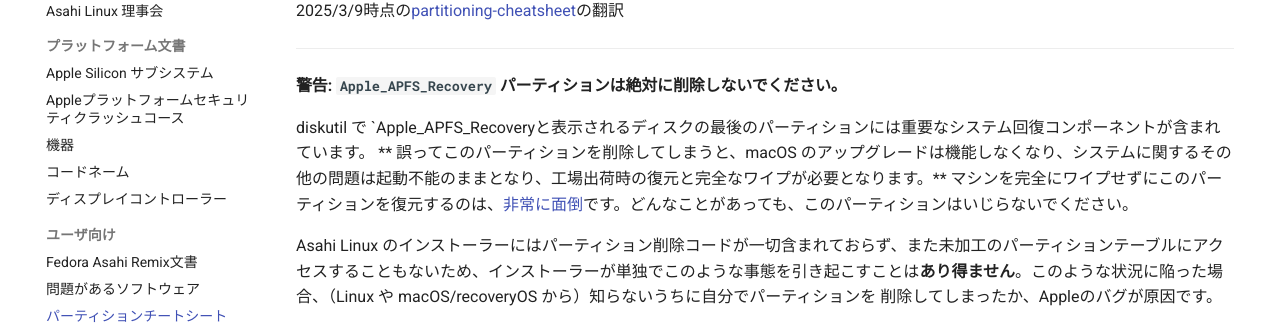
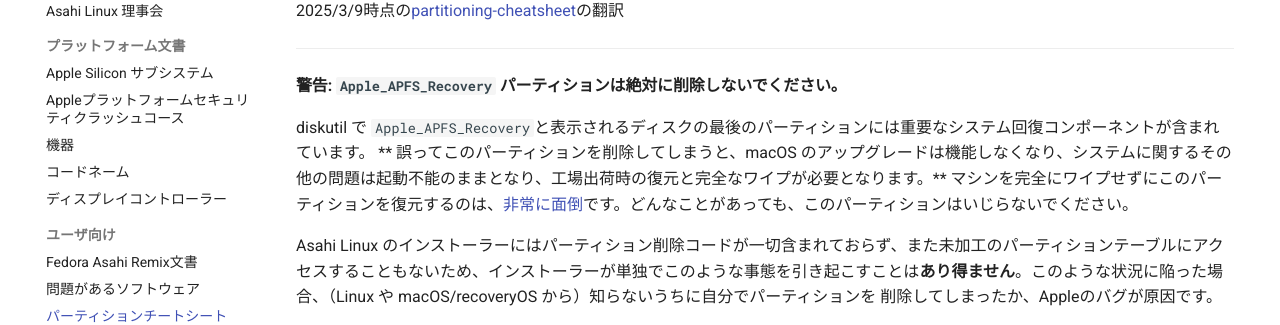
Before and after one commit to asfdrwe/asahi-linux-translations, an MkDocs documentation site: the page built from docs/sw/partitioning-cheatsheet.md, in a window 1280 px wide and 900 px high. Shown: the part 182-507 px from the top of the window. Built offline with MkDocs 1.6.1 and Material for MkDocs 9.7.7, drawn with Linux system fonts in a browser that asks for light colours; comment, search, counter and statistics services are not loaded.

```diff
--- a/docs/sw/partitioning-cheatsheet.md
+++ b/docs/sw/partitioning-cheatsheet.md
@@ -7,7 +7,7 @@ title: パーティションチートシート
 ---
 # 警告: `Apple_APFS_Recovery` パーティションは絶対に削除しないでください。
 
- diskutil で `Apple_APFS_Recoveryと表示されるディスクの最後のパーティションには重要なシステム回復コンポーネントが含まれています。
+ diskutil で `Apple_APFS_Recovery`と表示されるディスクの最後のパーティションには重要なシステム回復コンポーネントが含まれています。
 ** 誤ってこのパーティションを削除してしまうと、macOS のアップグレードは機能しなくなり、システムに関するその他の問題は起動不能のままとなり、工場出荷時の復元と完全なワイプが必要となります。** マシンを完全にワイプせずにこのパーティションを復元するのは、[非常に面倒](https://www.reddit.com/r/AsahiLinux/comments/1fmnzm5/guide_how_to_fix_failed_to_find_sfr_recovery/)です。どんなことがあっても、このパーティションはいじらないでください。
 
 Asahi Linux のインストーラーにはパーティション削除コードが一切含まれておらず、また未加工のパーティションテーブルにアクセスすることもないため、インストーラーが単独でこのような事態を引き起こすことは**あり得ません**。このような状況に陥った場合、（Linux や macOS/recoveryOS から）知らないうちに自分でパーティションを
```
